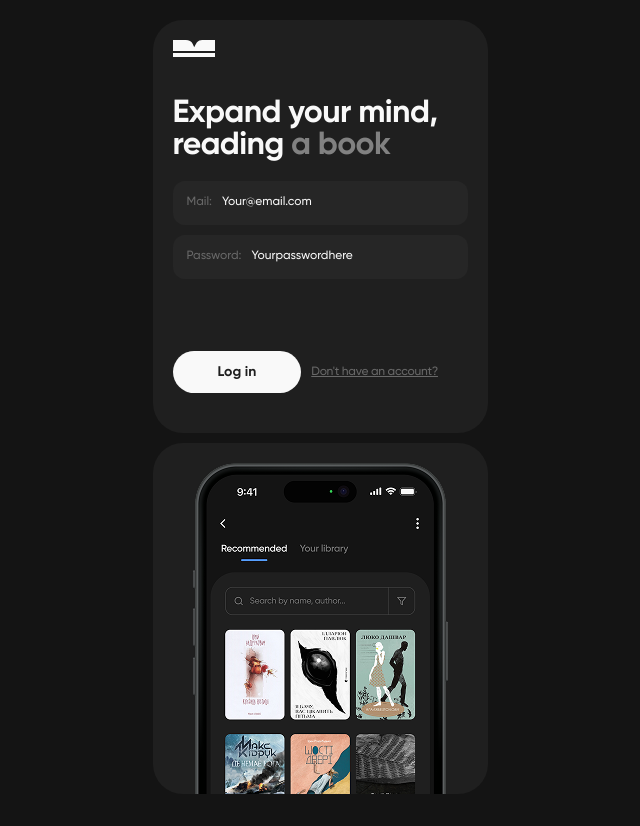
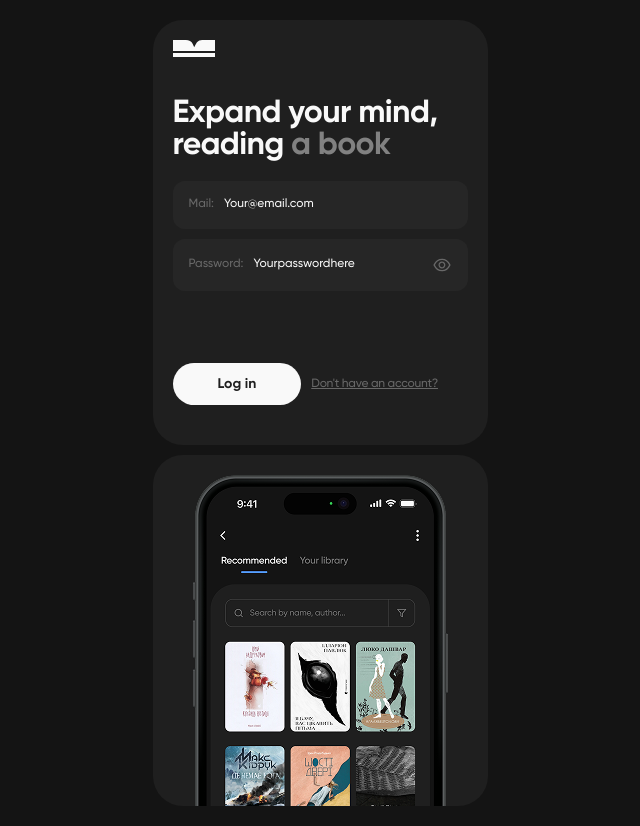
Before and after one commit to aishchuk22/read-journey, a React (Vite) app: page /read-journey/login in a window 1280 px wide. Shown: the whole page, without its empty margins (320-960 px from the left). Built offline with nearby package versions, Linux system fonts and the light colour scheme.

Commit message:
added styles to login inputs onChange

```diff
--- a/src/components/LoginForm/LoginForm.jsx
+++ b/src/components/LoginForm/LoginForm.jsx
@@ -3,6 +3,9 @@ import { yupResolver } from "@hookform/resolvers/yup";
 import { useDispatch } from "react-redux";
 import { useNavigate, Link } from "react-router-dom";
 import { toast } from "react-hot-toast";
+import { useState } from "react";
+import { AiOutlineEye, AiOutlineEyeInvisible } from "react-icons/ai";
+import { MdError, MdCheckCircle } from "react-icons/md";
 import loginSchema from "../../validation/loginSchema";
 
 import { login } from "../../redux/auth/authOperations";
@@ -14,12 +17,21 @@ import iPhone2x from "../../assets/iPhone@2x.png";
 const LoginForm = () => {
   const dispatch = useDispatch();
   const navigate = useNavigate();
+  const [showPassword, setShowPassword] = useState(false);
+  const [touchedFields, setTouchedFields] = useState({});
 
   const {
     register,
     handleSubmit,
     formState: { errors },
-  } = useForm({ resolver: yupResolver(loginSchema) });
+    watch,
+  } = useForm({
+    resolver: yupResolver(loginSchema),
+    mode: "onChange",
+  });
+
+  const watchedEmail = watch("email");
+  const watchedPassword = watch("password");
 
   const onSubmit = async (data) => {
     try {
@@ -30,6 +42,41 @@ const LoginForm = () => {
       const msg = err || "Login failed";
       toast.error(msg);
     }
+  };
+
+  const handleFieldBlur = (fieldName) => {
+    setTouchedFields((prev) => ({ ...prev, [fieldName]: true }));
+  };
+
+  const getInputState = (fieldName, value, error) => {
+    if (!touchedFields[fieldName] && !value) return "default";
+    if (error) return "error";
+    if (value && !error) return "success";
+    return "default";
+  };
+
+  const togglePasswordVisibility = () => {
+    setShowPassword(!showPassword);
+  };
+
+  const renderPasswordIcon = () => {
+    const passwordState = getInputState(
+      "password",
+      watchedPassword,
+      errors.password
+    );
+
+    if (passwordState === "error") {
+      return <MdError className={styles.iconError} />;
+    }
+    if (passwordState === "success") {
+      return <MdCheckCircle className={styles.iconSuccess} />;
+    }
+    return showPassword ? (
+      <AiOutlineEyeInvisible className={styles.iconDefault} />
+    ) : (
+      <AiOutlineEye className={styles.iconDefault} />
+    );
   };
 
   return (
@@ -44,27 +91,50 @@ const LoginForm = () => {
           </h1>
 
           <form className={styles.form} onSubmit={handleSubmit(onSubmit)}>
-            <div className={styles.inputWrapper}>
+            <div
+              className={`${styles.inputWrapper} ${
+                styles[getInputState("email", watchedEmail, errors.email)]
+              }`}
+            >
               <span className={styles.inputLabel}>Mail:</span>
               <input
                 className={styles.input}
                 type="email"
                 placeholder="Your@email.com"
                 {...register("email")}
+                onBlur={() => handleFieldBlur("email")}
               />
+              {getInputState("email", watchedEmail, errors.email) ===
+                "error" && <MdError className={styles.iconError} />}
+              {getInputState("email", watchedEmail, errors.email) ===
+                "success" && <MdCheckCircle className={styles.iconSuccess} />}
             </div>
             {errors.email && (
               <p className={styles.error}>{errors.email.message}</p>
             )}
 
-            <div className={styles.inputWrapper}>
+            <div
+              className={`${styles.inputWrapper} ${
+                styles[
+                  getInputState("password", watchedPassword, errors.password)
+                ]
+              }`}
+            >
               <span className={styles.inputLabel}>Password:</span>
               <input
                 className={styles.input}
-                type="password"
+                type={showPassword ? "text" : "password"}
                 placeholder="Yourpasswordhere"
                 {...register("password")}
+                onBlur={() => handleFieldBlur("password")}
               />
+              <button
+                type="button"
+                className={styles.eyeButton}
+                onClick={togglePasswordVisibility}
+              >
+                {renderPasswordIcon()}
+              </button>
             </div>
             {errors.password && (
               <p className={styles.error}>{errors.password.message}</p>
--- a/src/components/LoginForm/LoginForm.module.css
+++ b/src/components/LoginForm/LoginForm.module.css
@@ -59,6 +59,20 @@
   padding: 14px;
   gap: 10px;
   transition: border-color 0.2s;
+  border: 2px solid transparent;
+  box-sizing: border-box;
+}
+
+.inputWrapper.default {
+  border-color: transparent;
+}
+
+.inputWrapper.error {
+  border-color: #e74c3c;
+}
+
+.inputWrapper.success {
+  border-color: #27ae60;
 }
 
 .inputLabel {
@@ -82,6 +96,41 @@
 }
 
 .inputWrapper .input::placeholder {
+  color: var(--text);
+}
+
+.eyeButton {
+  background: none;
+  border: none;
+  cursor: pointer;
+  padding: 0;
+  display: flex;
+  align-items: center;
+  justify-content: center;
+  min-width: 20px;
+  height: 20px;
+}
+
+.iconDefault {
+  width: 20px;
+  height: 20px;
+  color: #686868;
+  transition: color 0.2s;
+}
+
+.iconError {
+  width: 20px;
+  height: 20px;
+  color: #e74c3c;
+}
+
+.iconSuccess {
+  width: 20px;
+  height: 20px;
+  color: #27ae60;
+}
+
+.eyeButton:hover .iconDefault {
   color: var(--text);
 }
 
@@ -133,7 +182,6 @@
 .error {
   color: #ff6b6b;
   font-size: 12px;
-  margin: -10px 0 0 14px;
 }
 
 .phoneSection {
```
